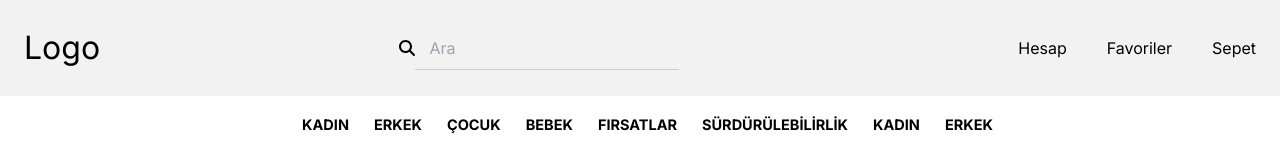
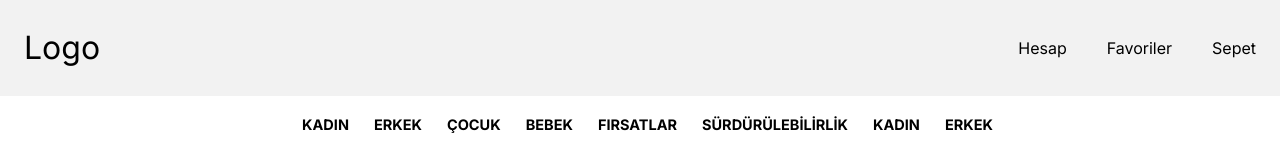
Before and after one commit to mrvozturk/DigitalEmporium, a Next.js app: page / in a window 1280 px wide. Shown: the top 160 px of the page. Built offline with nearby package versions, Linux system fonts and the light colour scheme.

Commit message:
search updated

```diff
--- a/src/components/header/index.tsx
+++ b/src/components/header/index.tsx
@@ -15,10 +15,15 @@ import SideBar from './sideBar';
 
 const Header = () => {
   const [isSidebarOpen, setSidebarOpen] = useState(false);
-  const [isMobileView, setMobileView] = useState(false); // İlk değer false olarak ayarlandı
+  const [isMobileView, setMobileView] = useState(false);
+  const [isSearchOpen, setSearchOpen] = useState(false);
 
   const toggleSidebar = () => {
     setSidebarOpen(!isSidebarOpen);
+  };
+
+  const toggleSearch = () => {
+    setSearchOpen(!isSearchOpen);
   };
 
   useEffect(() => {
@@ -33,6 +38,7 @@ const Header = () => {
       return () => window.removeEventListener('resize', handleResize);
     }
   }, []);
+
   return (
     <div>
       <nav className={styles.navbar}>
@@ -45,9 +51,7 @@ const Header = () => {
           </div>
 
           <div className={styles.searchContainer}>
-            <button>
-              <FontAwesomeIcon icon={faSearch} />
-            </button>
+            {isMobileView && isSearchOpen ? (
               <input
                 className={styles.searchInput}
                 type='search'
@@ -55,6 +59,9 @@ const Header = () => {
                 placeholder=' Ara'
                 autoComplete='off'
               />
+            ) : (
+              <a href='#' onClick={toggleSearch}></a>
+            )}
           </div>
         </div>
 
@@ -62,7 +69,11 @@ const Header = () => {
           <ul className={styles.primaryLinks}>
             <li>
               <a href='#'>
-                {isMobileView ? <FontAwesomeIcon icon={faSearch} /> : ''}
+                {isMobileView ? (
+                  <FontAwesomeIcon icon={faSearch} onClick={toggleSearch} />
+                ) : (
+                  ''
+                )}
               </a>
             </li>
             <li>
```
Lines whose indentation alone changed are shown as unchanged.
